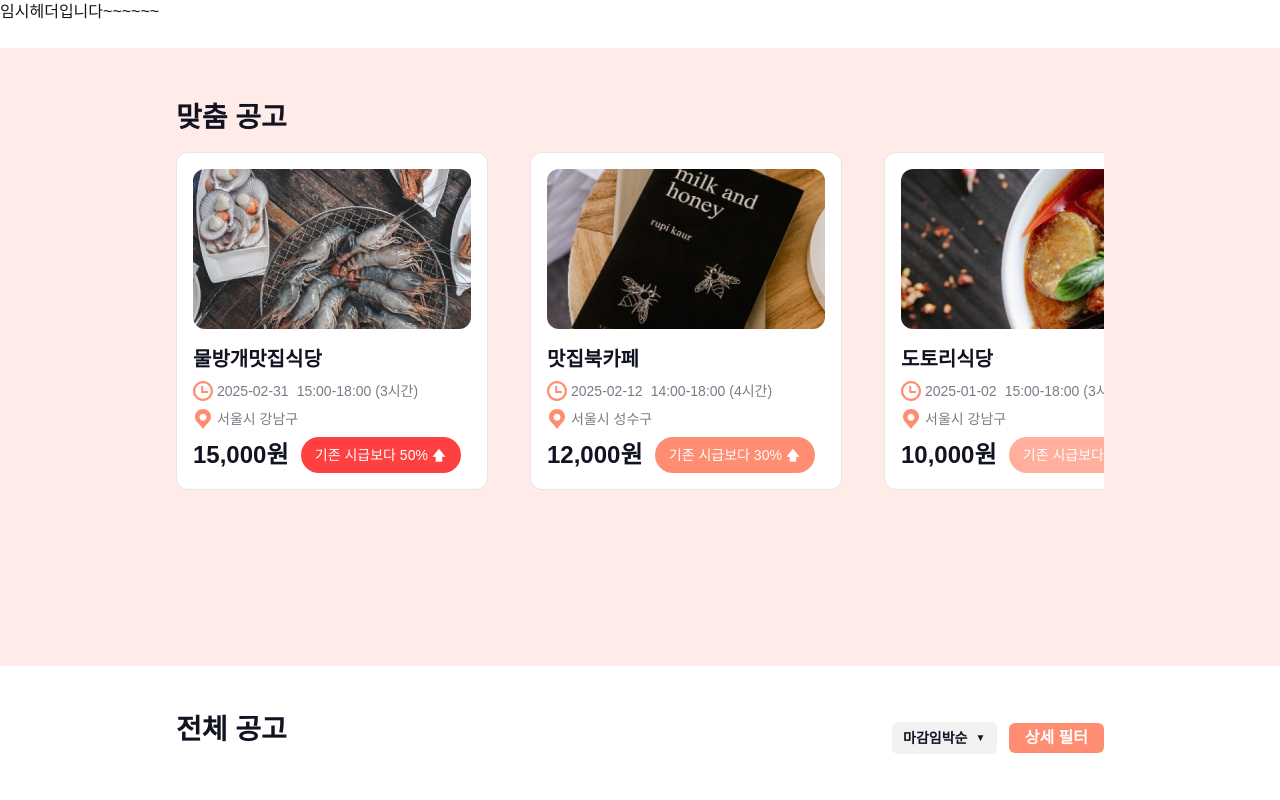
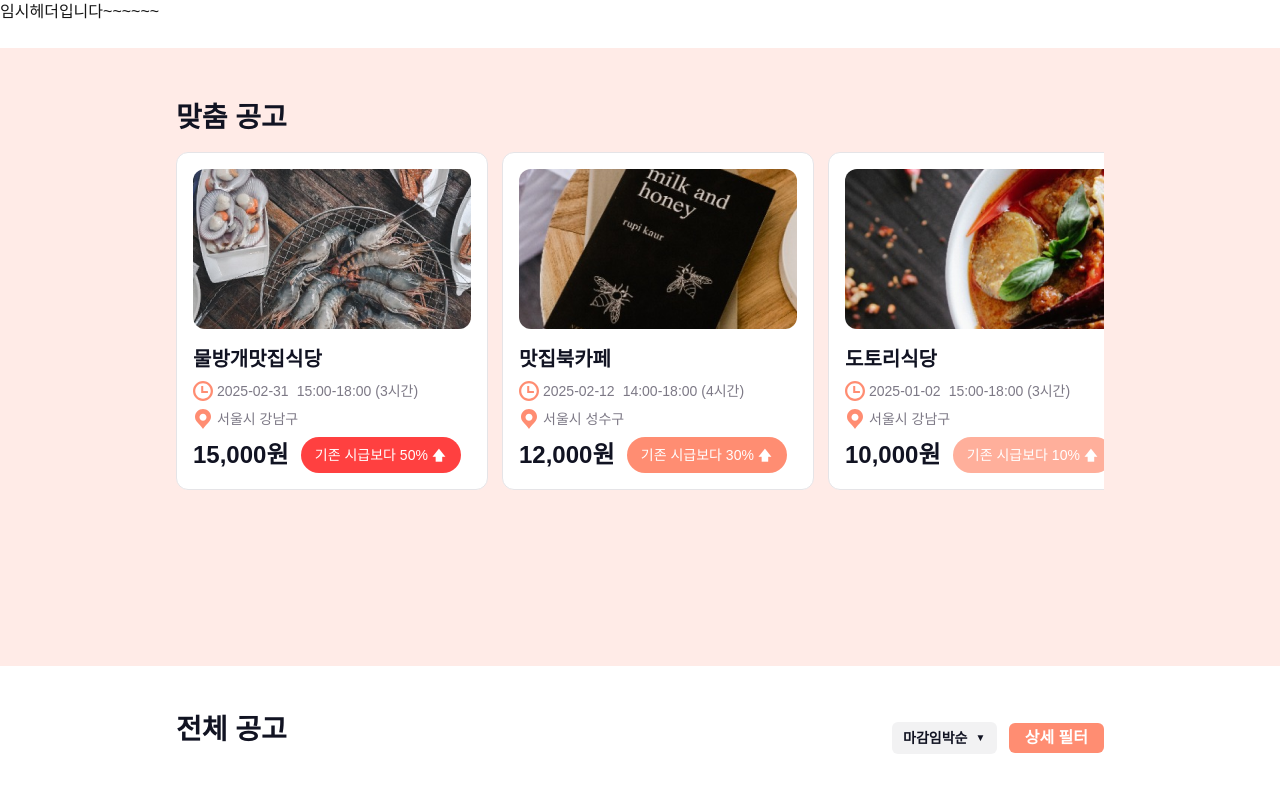
Before and after one commit to kimdohoon2/The-Julge, a Next.js app: page /posts in a window 1280 px wide. Shown: the top 800 px of the page. Built offline with nearby package versions, Linux system fonts and the light colour scheme; a web font is replaced by a local one.

Commit message:
style(slider): 슬라이더 width 및 간격 조정

```diff
--- a/src/app/components/CardList.tsx
+++ b/src/app/components/CardList.tsx
@@ -9,9 +9,17 @@ import CardMockData from './CardMockData';
 
 export default function CardList() {
   return (
-    <Swiper modules={[FreeMode]} spaceBetween={24} slidesPerView={'auto'} freeMode={true}>
+    <Swiper
+      modules={[FreeMode]}
+      spaceBetween={12}
+      slidesPerView={'auto'}
+      freeMode={true}
+      breakpoints={{
+        640: { spaceBetween: 14 },
+      }}
+    >
       {CardMockData.map((data, index) => (
-        <SwiperSlide key={index} className="max-w-[200px] sm:max-w-[300px] lg:max-w-[330px]">
+        <SwiperSlide key={index} className="max-w-[176px] sm:max-w-[312px]">
           <Card
             image={data.image}
             title={data.title}
```
